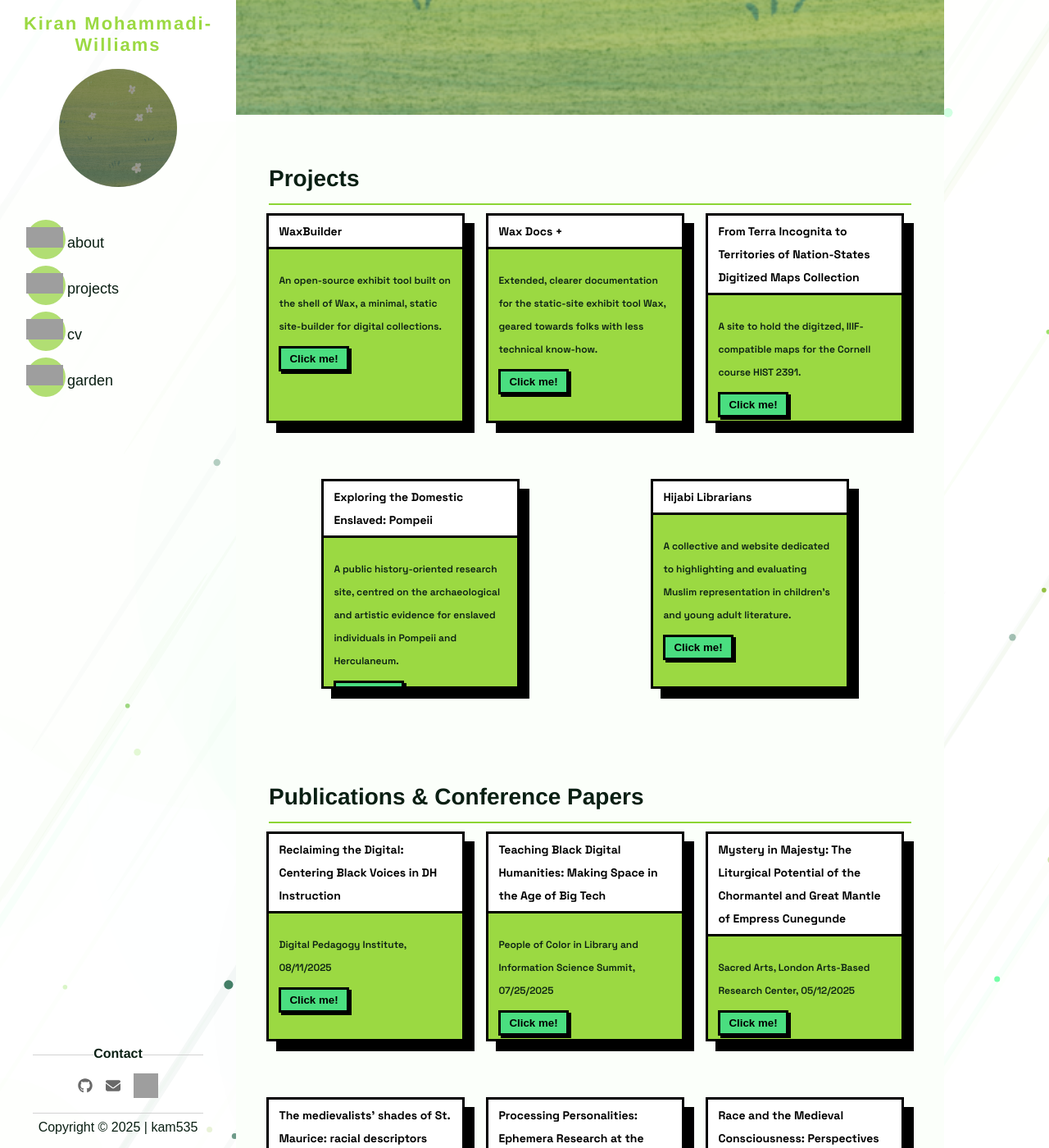
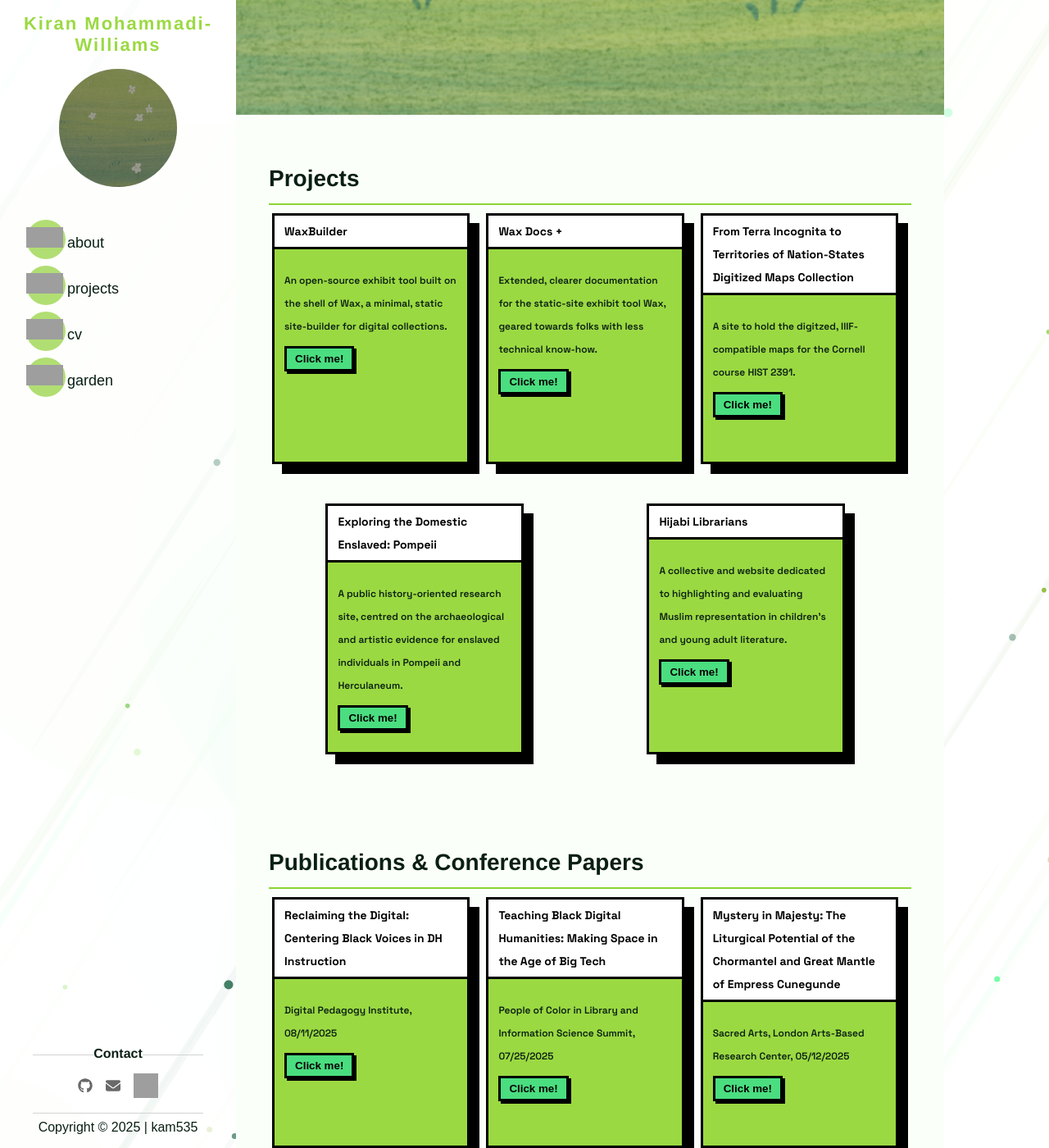
Before and after one commit to green-queen/green-queen.github.io, a Jekyll site: the page built from _pages/projects.md, in a window 1280 px wide and 1400 px high, scrolled down 392 px. Shown: the whole window at 82% size. Built offline with Jekyll 4.4.1, drawn with Linux system fonts in a browser that asks for light colours; some web fonts are replaced; grey boxes are pictures that could not be loaded.

Commit message:
Update post.scss

```diff
--- a/_sass/post.scss
+++ b/_sass/post.scss
@@ -6,7 +6,7 @@
 .card {
   font-family: 'Space Grotesk', sans-serif;
   width: 30%;
-  height: 250px;
+  height: 300px;
   translate: -6px -6px;
   background: #9BD942;
   border: 3px solid #000000;
@@ -20,7 +20,6 @@
   display: flex;
   flex-wrap: wrap;
   justify-content: flex-start;
-  gap: 20px;
 }
 
 .head {
```
